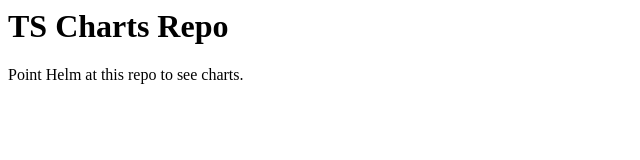
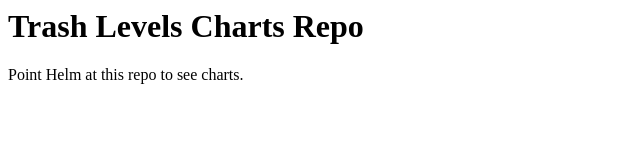
Before and after one commit to RX-M/trash-levels, a plain HTML site: page docs/index.html in a window 1280 px wide. Shown: the whole page, without its empty margins (0-640 px from the left). Drawn offline with Linux system fonts and the light colour scheme.

Commit message:
update index.html

```diff
--- a/docs/index.html
+++ b/docs/index.html
@@ -3,7 +3,7 @@
     <title>Chart repo</title>
   </head>
   <body>
-    <h1>TS Charts Repo</h1>
+    <h1>Trash Levels Charts Repo</h1>
     <p>Point Helm at this repo to see charts.</p>
   </body>
 </html>
```
